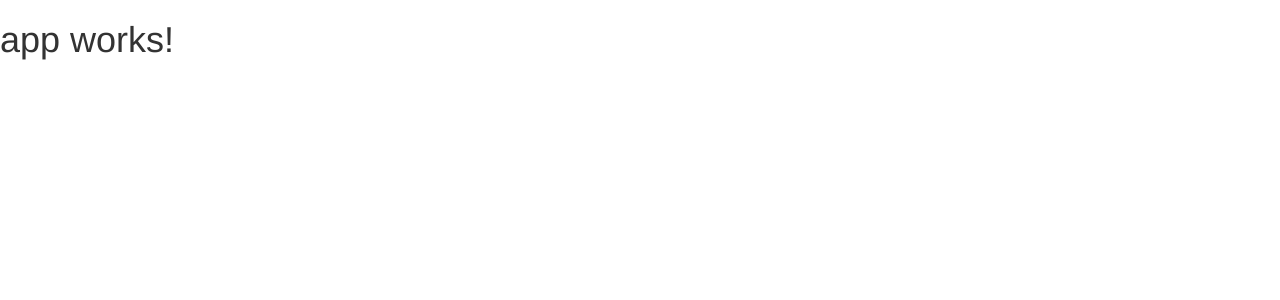
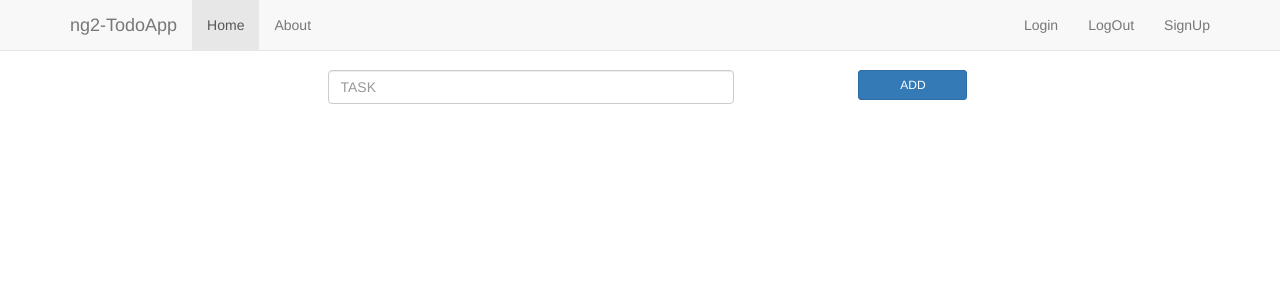
Before and after one commit to kksrini89/ng2-TodoApp, an Angular app: page / in a window 1280 px wide. Shown: the top 300 px of the page. Built offline with nearby package versions, Linux system fonts and the light colour scheme.

Commit message:
todo-add is being done

```diff
--- a/src/app/app.component.html
+++ b/src/app/app.component.html
@@ -1,3 +1,4 @@
-<h1>
-  {{title}}
-</h1>
+<div class="wrapper">
+  <navbar></navbar>
+  <todo></todo>
+</div>
--- a/src/app/components/navbar/navbar.component.html
+++ b/src/app/components/navbar/navbar.component.html
@@ -1,3 +1,28 @@
-<p>
-  navbar works!
-</p>
+<!-- Fixed navbar -->
+<nav class="navbar navbar-default navbar-fixed-top">
+  <div class="container">
+    <div class="navbar-header">
+      <button type="button" class="navbar-toggle collapsed" data-toggle="collapse" data-target="#navbar" aria-expanded="false"
+        aria-controls="navbar">
+            <span class="sr-only">Toggle navigation</span>
+            <span class="icon-bar"></span>
+            <span class="icon-bar"></span>
+            <span class="icon-bar"></span>
+          </button>
+      <a class="navbar-brand" href="#">ng2-TodoApp</a>
+    </div>
+    <div id="navbar" class="navbar-collapse collapse">
+      <ul class="nav navbar-nav">
+        <li class="active"><a href="#">Home</a></li>
+        <li><a href="#about">About</a></li>
+      </ul>
+      <ul class="nav navbar-nav navbar-right">
+        <li><a href="#">Login</a></li>
+        <li><a href="#">LogOut</a></li>
+        <li><a href="#">SignUp</a></li>
+      </ul>
+    </div>
+    <!--/.nav-collapse -->
+  </div>
+</nav>
+<!-- Fixed navbar -->
--- a/src/app/components/navbar/navbar.component.ts
+++ b/src/app/components/navbar/navbar.component.ts
@@ -1,7 +1,7 @@
 import { Component, OnInit } from '@angular/core';
 
 @Component({
-  selector: 'app-navbar',
+  selector: 'navbar',
   templateUrl: './navbar.component.html',
   styleUrls: ['./navbar.component.css']
 })
--- a/src/app/components/todo/todo.component.css
+++ b/src/app/components/todo/todo.component.css
@@ -0,0 +1,3 @@
+.todo-add{
+    margin-top: 70px;
+}
--- a/src/app/components/todo/todo.component.html
+++ b/src/app/components/todo/todo.component.html
@@ -1,3 +1,11 @@
-<p>
-  todo works!
-</p>
+<div class="todo-add">
+  <form class="form-horizontal" (ngSubmit)="onSubmit(form)" #form="ngForm" >
+    <div class="form-group">
+      <div class="col-xs-offset-3 col-sm-offset-3 col-md-offset-3 col-sm-4 col-xs-6">
+        <input type="text" class="form-control" placeholder="TASK"
+        [(ngModel)]="title" name="title"/>
+      </div>
+      <button type="submit" class="col-sm-offset-1 col-sm-1 btn btn-primary btn-sm">ADD</button>
+    </div>
+  </form>
+</div>
--- a/src/app/components/todo/todo.component.ts
+++ b/src/app/components/todo/todo.component.ts
@@ -1,15 +1,24 @@
 import { Component, OnInit } from '@angular/core';
+import { NgForm } from '@angular/forms';
 
 @Component({
-  selector: 'app-todo',
+  selector: 'todo',
   templateUrl: './todo.component.html',
   styleUrls: ['./todo.component.css']
 })
 export class TodoComponent implements OnInit {
+  title: string = '';
+  description: string = '';
+  // todo: any = {
+
+  // };
 
   constructor() { }
 
   ngOnInit() {
   }
 
+  onSubmit(form: NgForm) {
+    console.log(form.value);
+  }
 }
```
